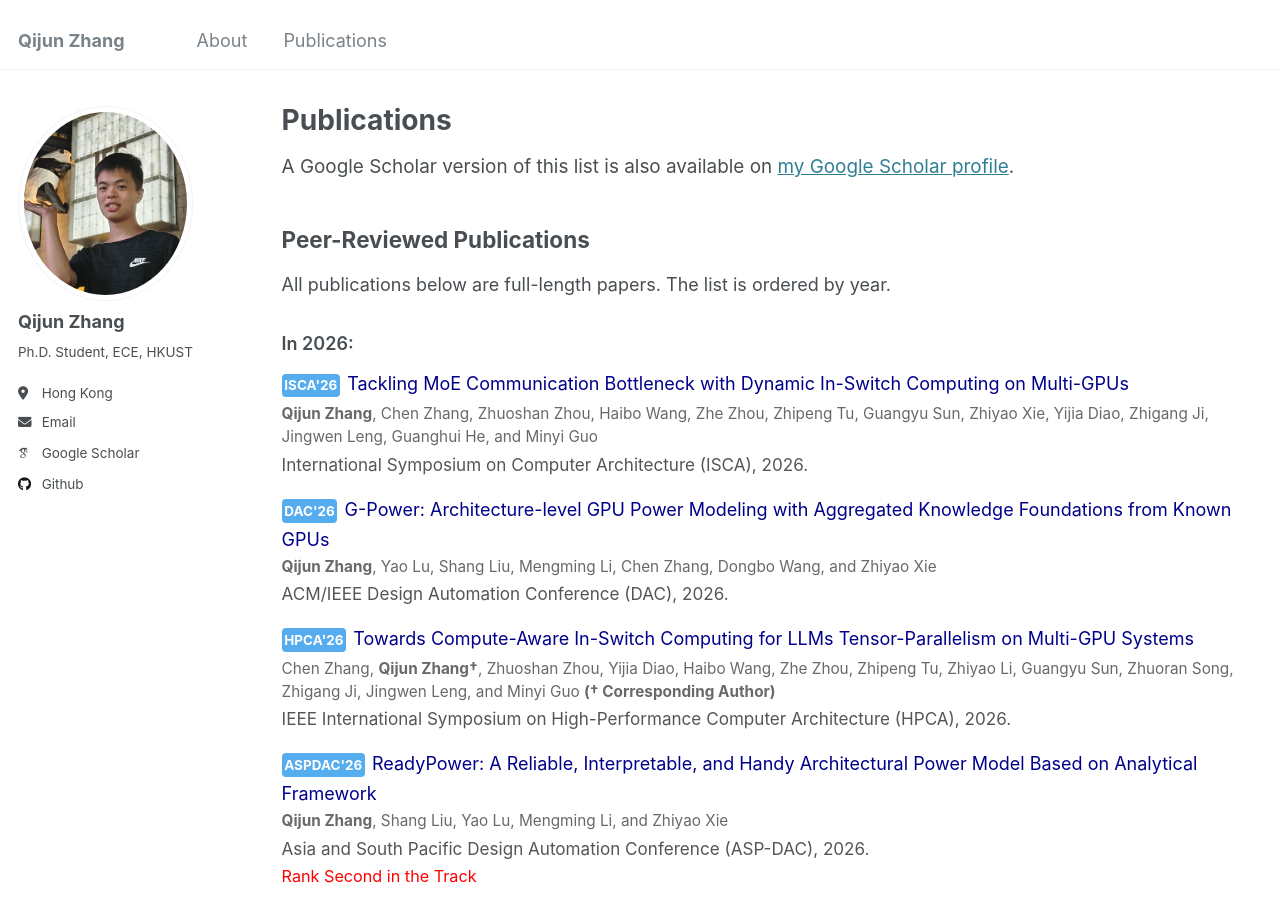
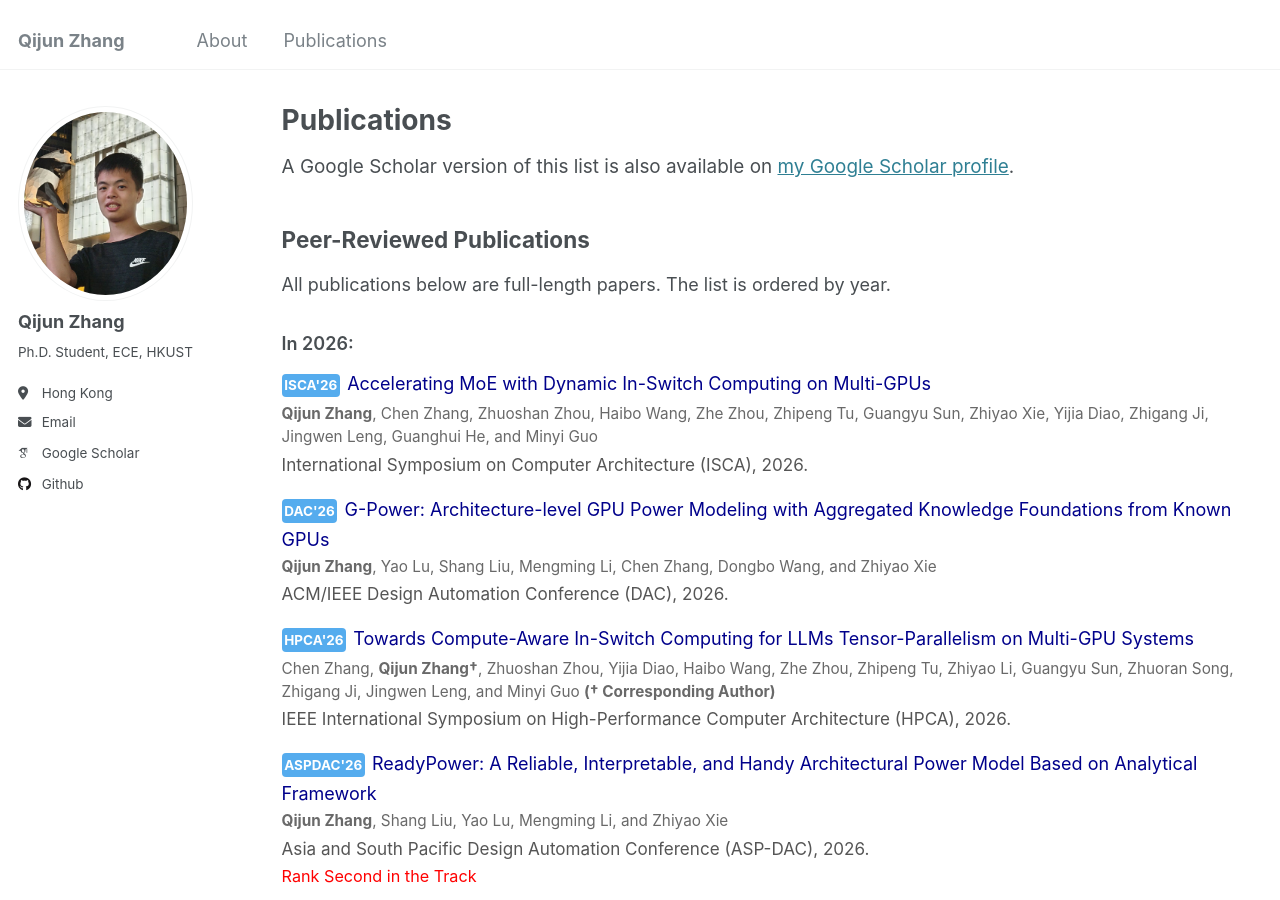
Before and after one commit to zqj2333/zqj2333.github.io, a Jekyll site: the page built from _pages/publications.html, in a window 1280 px wide and 900 px high. Built offline with Jekyll 4.4.1, drawn with Linux system fonts in a browser that asks for light colours; some web fonts are replaced.

Commit message:
Update publications.html

```diff
--- a/_pages/publications.html
+++ b/_pages/publications.html
@@ -16,7 +16,7 @@ author_profile: true
 <p class="publication-year-title">In 2026:</p>
 
 <div class="publication-entry">
-  <p class="publication-title-line"><a class="btn" href="https://iscaconf.org/isca2026/">ISCA'26</a> Tackling MoE Communication Bottleneck with Dynamic In-Switch Computing on Multi-GPUs</p>
+  <p class="publication-title-line"><a class="btn" href="https://iscaconf.org/isca2026/">ISCA'26</a> Accelerating MoE with Dynamic In-Switch Computing on Multi-GPUs</p>
   <p class="publication-authors-line"><strong>Qijun Zhang</strong>, Chen Zhang, Zhuoshan Zhou, Haibo Wang, Zhe Zhou, Zhipeng Tu, Guangyu Sun, Zhiyao Xie, Yijia Diao, Zhigang Ji, Jingwen Leng, Guanghui He, and Minyi Guo</p>
   <p class="publication-meta-line">International Symposium on Computer Architecture (ISCA), 2026.</p>
 </div>
```
